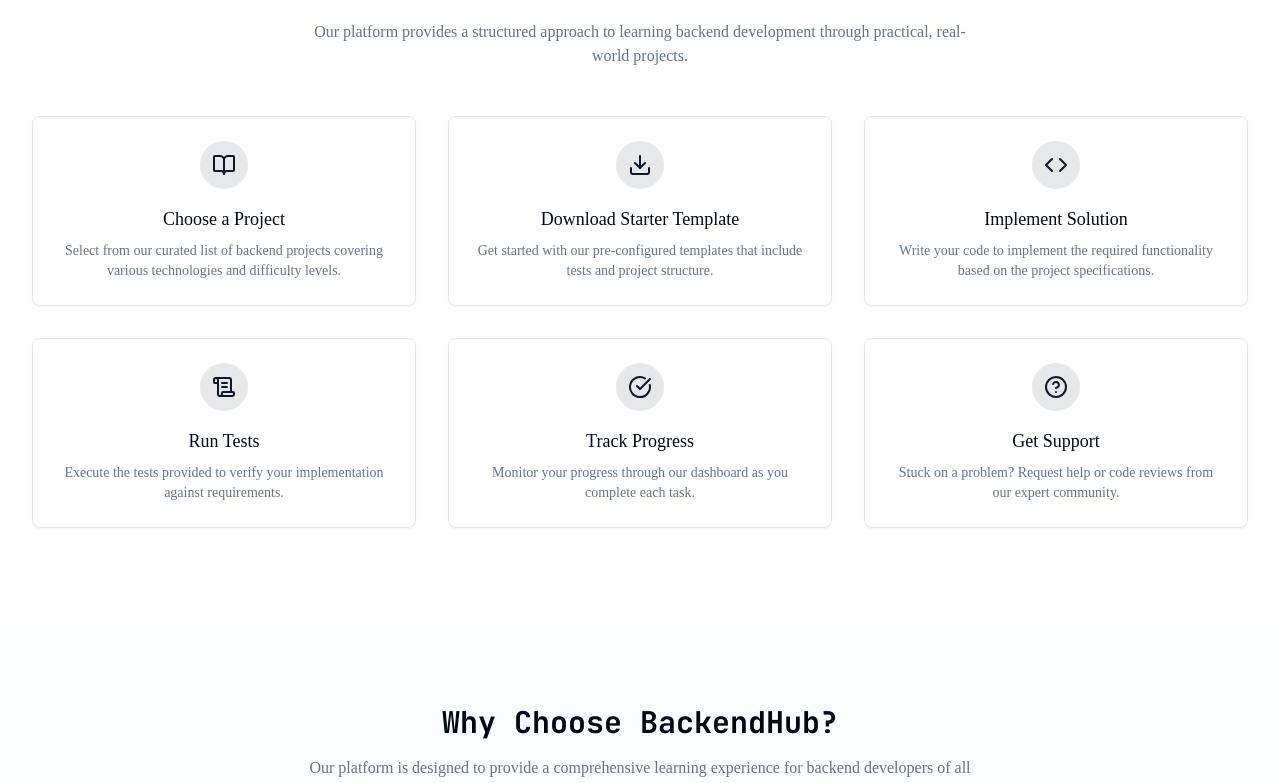
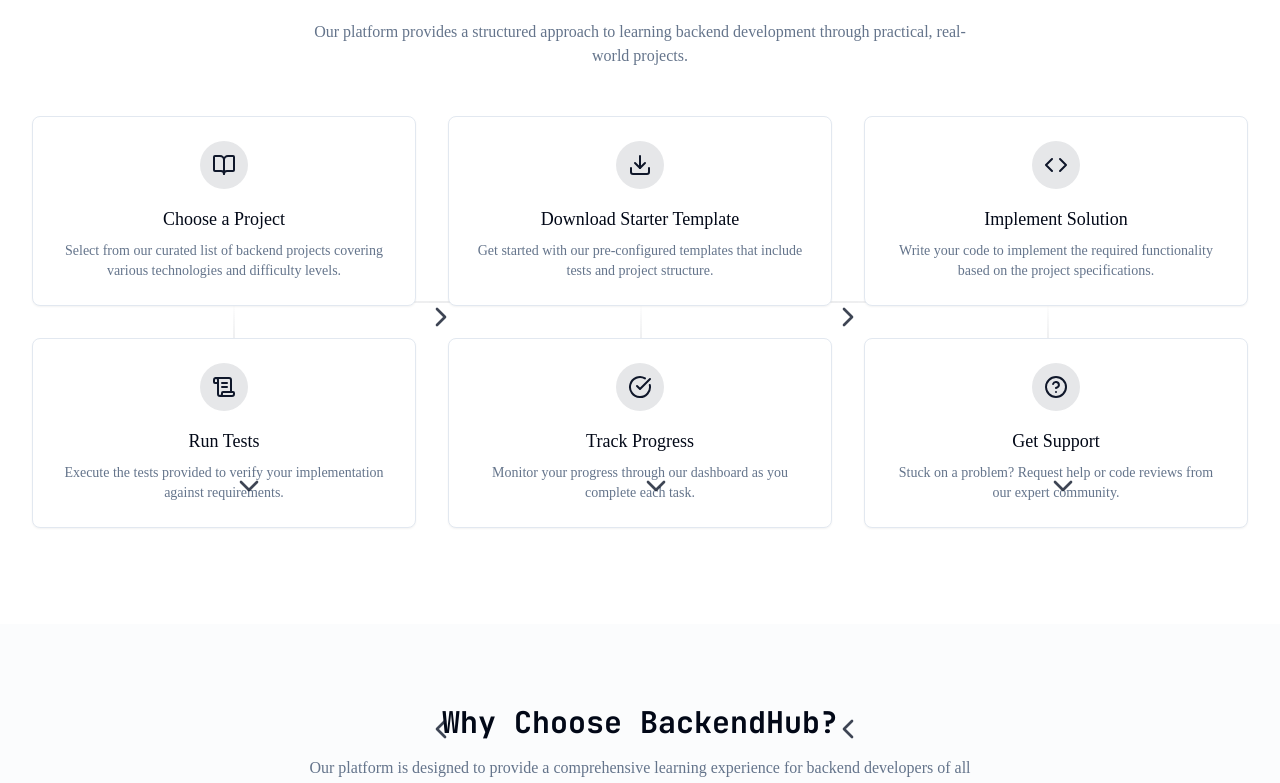
Before and after one commit to 404skill/404skill.github.io, a React (Vite) app: page / in a window 1280 px wide. Shown: the part 1289-2072 px from the top of the page. Built offline with nearby package versions, Linux system fonts and the light colour scheme.

Commit message:
feat: Add visual roadmap to "How BackendHub Works" section
Adds arrows between cards in the "How BackendHub Works" section to visualize the user's learning path.

```diff
--- /dev/null
+++ b/src/components/FlowArrows.tsx
@@ -0,0 +1,47 @@
+
+import React from 'react';
+import { ChevronRight, ChevronDown } from 'lucide-react';
+
+const FlowArrows = () => {
+  return (
+    <>
+      {/* First row arrows */}
+      <div className="flow-arrow" style={{ top: '45%', left: '32%' }}>
+        <ChevronRight className="flow-arrow-right" />
+      </div>
+      <div className="flow-arrow" style={{ top: '45%', left: '65.5%' }}>
+        <ChevronRight className="flow-arrow-right" />
+      </div>
+
+      {/* Down arrows */}
+      <div className="flow-arrow" style={{ top: '85%', left: '16.5%' }}>
+        <ChevronDown className="flow-arrow-down" />
+      </div>
+      <div className="flow-arrow" style={{ top: '85%', left: '50%' }}>
+        <ChevronDown className="flow-arrow-down" />
+      </div>
+      <div className="flow-arrow" style={{ top: '85%', left: '83.5%' }}>
+        <ChevronDown className="flow-arrow-down" />
+      </div>
+
+      {/* Bottom row arrows (reverse direction) */}
+      <div className="flow-arrow" style={{ top: '145%', left: '65.5%', transform: 'rotate(180deg)' }}>
+        <ChevronRight className="flow-arrow-right" />
+      </div>
+      <div className="flow-arrow" style={{ top: '145%', left: '32%', transform: 'rotate(180deg)' }}>
+        <ChevronRight className="flow-arrow-right" />
+      </div>
+
+      {/* Gradient path effect (optional) */}
+      <div className="hidden md:block absolute inset-0 pointer-events-none overflow-hidden">
+        <div className="absolute h-0.5 bg-gradient-to-r from-primary/0 via-primary/30 to-primary/0 w-2/3 top-[45%] left-[16.5%] opacity-50"></div>
+        <div className="absolute h-2/5 w-0.5 bg-gradient-to-b from-primary/0 via-primary/30 to-primary/0 top-[45%] left-[16.5%] opacity-50"></div>
+        <div className="absolute h-2/5 w-0.5 bg-gradient-to-b from-primary/0 via-primary/30 to-primary/0 top-[45%] left-[50%] opacity-50"></div>
+        <div className="absolute h-2/5 w-0.5 bg-gradient-to-b from-primary/0 via-primary/30 to-primary/0 top-[45%] left-[83.5%] opacity-50"></div>
+        <div className="absolute h-0.5 bg-gradient-to-r from-primary/0 via-primary/30 to-primary/0 w-2/3 top-[145%] left-[16.5%] opacity-50"></div>
+      </div>
+    </>
+  );
+};
+
+export default FlowArrows;
--- a/src/index.css
+++ b/src/index.css
@@ -110,3 +110,34 @@
 .hover-scale {
   @apply transition-transform duration-200 hover:scale-105;
 }
+
+/* Flow Arrows */
+.flow-arrow {
+  @apply absolute z-10 hidden md:block;
+  pointer-events: none;
+}
+
+.flow-arrow-right {
+  @apply h-8 w-10 text-primary opacity-80;
+  animation: arrowPulse 2s ease-in-out infinite;
+}
+
+.flow-arrow-down {
+  @apply h-10 w-8 text-primary opacity-80;
+  animation: arrowPulse 2s ease-in-out infinite;
+}
+
+@keyframes arrowPulse {
+  0%, 100% {
+    opacity: 0.8;
+    transform: scale(1);
+  }
+  50% {
+    opacity: 1;
+    transform: scale(1.1);
+  }
+}
+
+.flow-container {
+  @apply relative;
+}
--- a/src/pages/Index.tsx
+++ b/src/pages/Index.tsx
@@ -31,6 +31,7 @@ import {
 } from "@/components/ui/card";
 import { Badge } from "@/components/ui/badge";
 import { Avatar, AvatarFallback, AvatarImage } from "@/components/ui/avatar";
+import FlowArrows from "@/components/FlowArrows";
 
 interface FeatureProps {
   icon: LucideIcon;
@@ -214,7 +215,9 @@ const Index = () => {
             </p>
           </div>
 
-          <div className="grid gap-8 md:grid-cols-2 lg:grid-cols-3">
+          <div className="flow-container grid gap-8 md:grid-cols-2 lg:grid-cols-3 relative">
+            <FlowArrows />
+
             <div className={`transition-all duration-700 ${isVisible ? 'opacity-100 translate-y-0' : 'opacity-0 translate-y-10'}`} style={{ transitionDelay: "200ms" }}>
               <Feature
                 icon={BookOpen}
@@ -382,7 +385,7 @@ app.listen(port, () => {
         <section className="py-24">
           <div className="container">
             <div className="text-center mb-16">
-              <h2 className="text-3xl font-bold font-mono mb-4">Simple, Transparent Pricing</h2>
+              <h2 className="text-3xl font-bold font-mono">Simple, Transparent Pricing</h2>
               <p className="text-muted-foreground max-w-[42rem] mx-auto">
                 Choose the plan that's right for you and start building backend skills today.
               </p>
```
